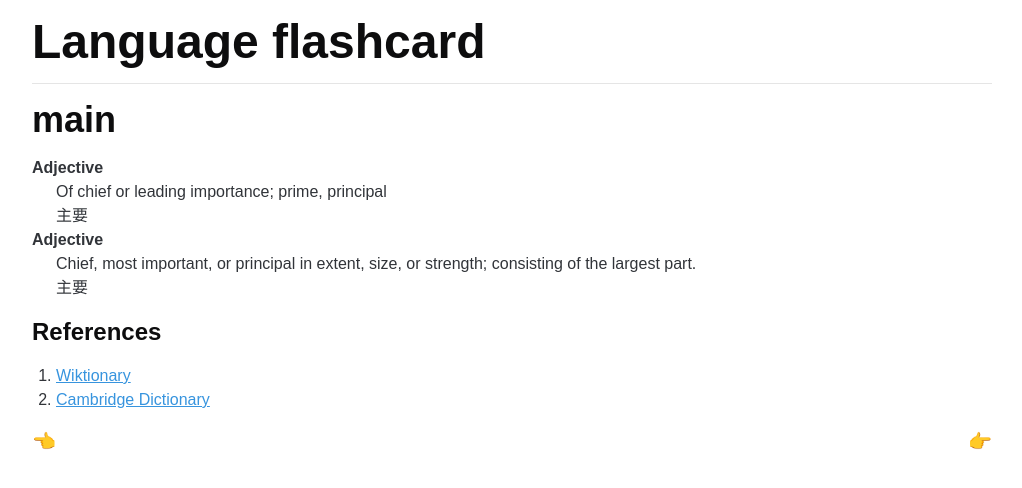
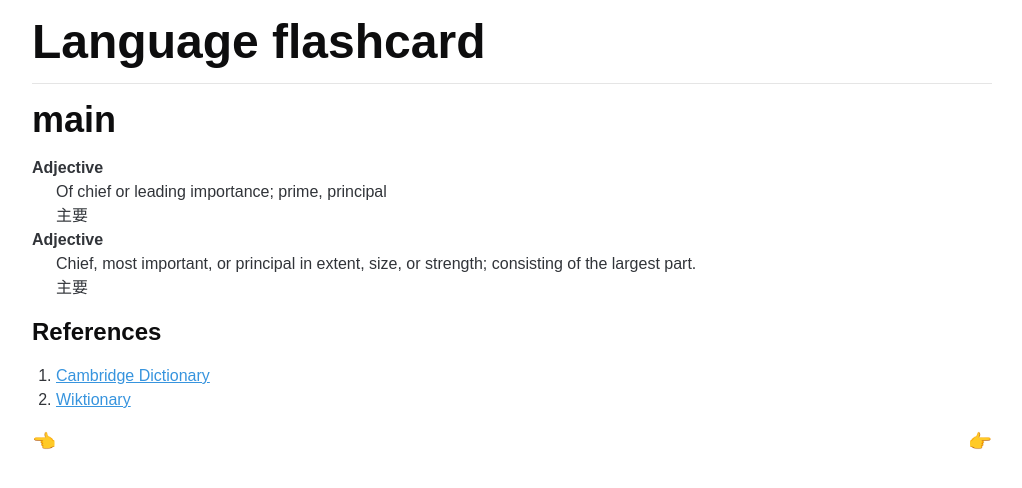
Before and after one commit to iigmir/language-flashcards, a React (Create React App) app: page / in a window 1280 px wide. Shown: the top 488 px of the page, without its empty margins (128-1150 px from the left). Built offline with nearby package versions, Linux system fonts and the light colour scheme.

Commit message:
Add references

```diff
--- /dev/null
+++ b/src/views/Card/References.js
@@ -0,0 +1,32 @@
+import React from "react";
+import PropTypes from "prop-types";
+
+class References extends React.Component {
+    constructor(props)
+    {
+        super(props);
+        this.references = props.references;
+        this.state = {};
+    }
+    render()
+    {
+        const { references } = this.props;
+        const references_cb = ({ href, text }, key) => (
+            <li key={key}>
+                <a href={href} target="_blank" rel="noreferrer">{ text }</a>
+            </li>
+        );
+        return (
+            <section className="references">
+                <h3>References</h3>
+                <ol> { references.map( references_cb ) } </ol>
+            </section>
+        );
+    }
+}
+
+References.propTypes = {
+    references: PropTypes.array,
+};
+
+export default References;
--- a/src/views/Card/index.js
+++ b/src/views/Card/index.js
@@ -1,4 +1,5 @@
 import React from "react";
+import References from "./References";
 import "./entrynav.css";
 
 class Card extends React.Component {
@@ -43,9 +44,10 @@
         // https://blog.user.today/html5-semantic-tag-and-microdata-seo/
         // https://pjchender.blogspot.com/2020/05/relnoreferrer-targetblank.html
         // https://schema.org/DefinedTerm
+        const { word, references } = this.state.entries[0];
         return (
             <main className="Card container">
-                <h2 lang="en">main</h2>
+                <h2 lang="en">{ word }</h2>
                 <dl className="entry">
                     <section className="definition">
                         <dt className="pos">Adjective</dt>
@@ -58,17 +60,7 @@
                         <dd lang="zh-Hant">主要</dd>
                     </section>
                 </dl>
-                <section className="references">
-                    <h3 lang="en">References</h3>
-                    <ol>
-                        <li>
-                            <a href="https://en.wiktionary.org/w/index.php?title=Special:Search&search=main" target="_blank" rel="noreferrer">Wiktionary</a>
-                        </li>
-                        <li>
-                            <a href="https://dictionary.cambridge.org/search/english/direct/?q=main"target="_blank" rel="noreferrer">Cambridge Dictionary</a>
-                        </li>
-                    </ol>
-                </section>
+                <References references={ references } />
                 <aside className="entry-nav">
                     <span className="prev entry">👈</span>
                     <span className="next entry">👉</span>
```
